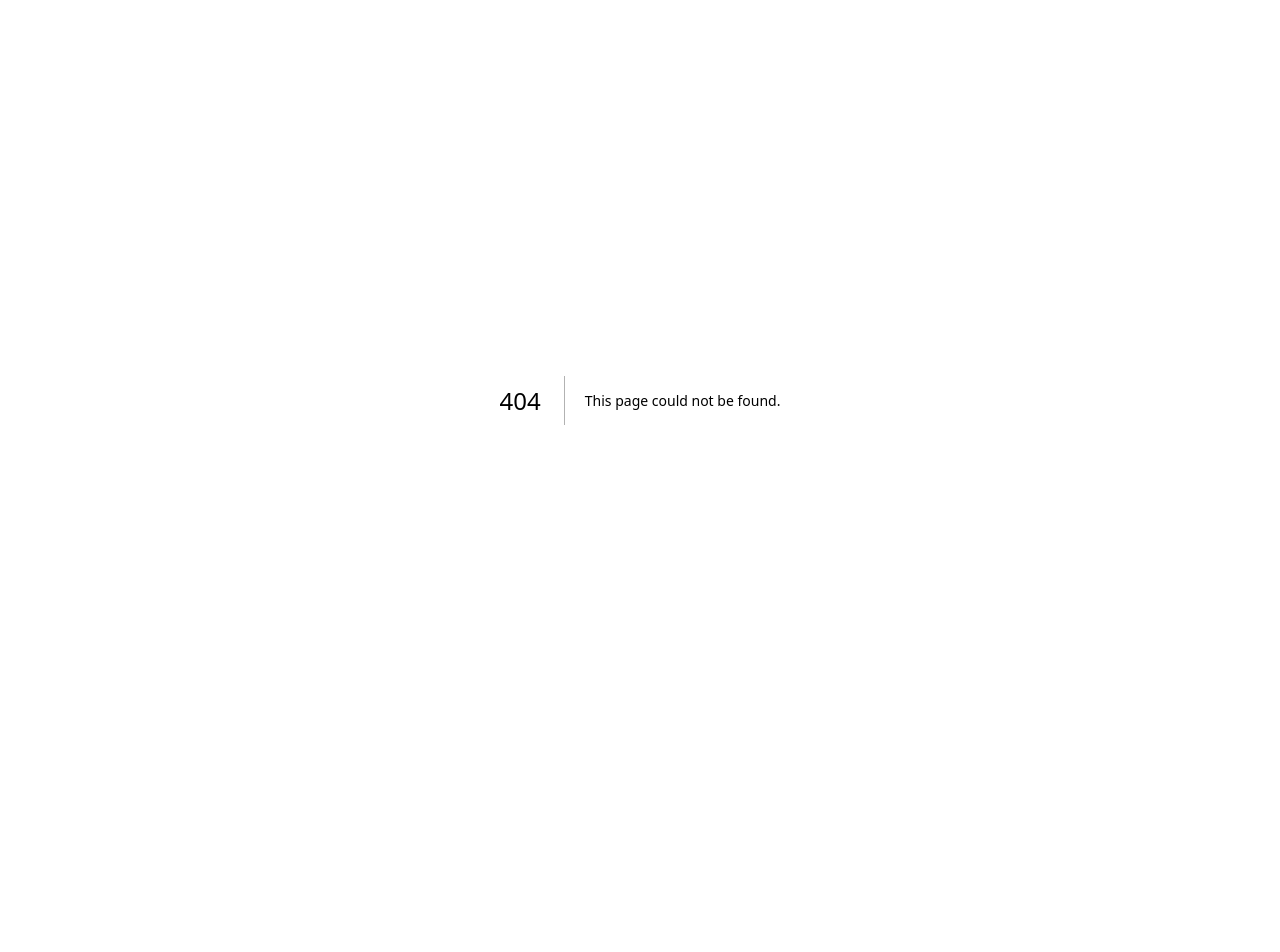
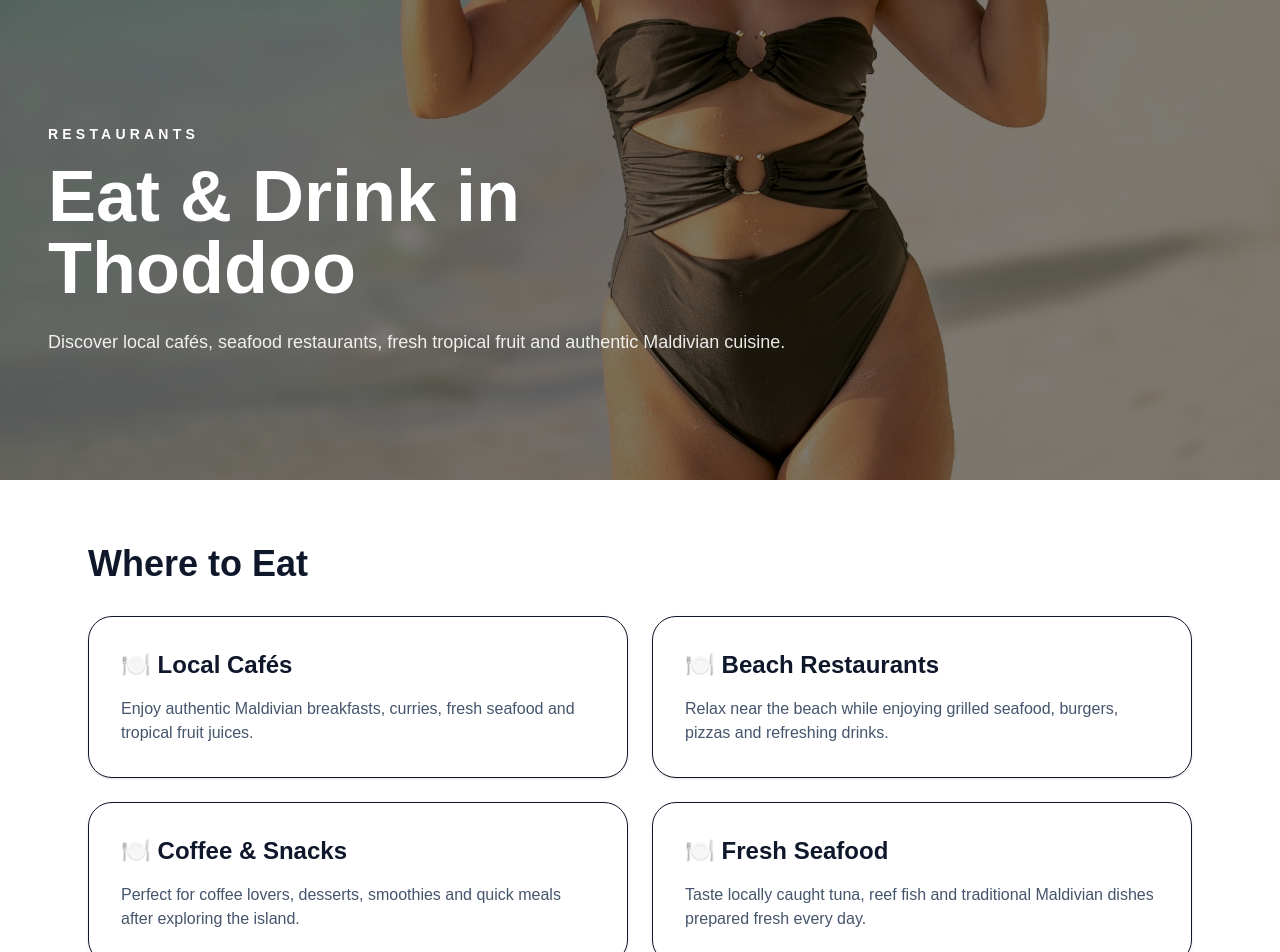
Before and after one commit to ahmedthoddoo-mv/thoddoomaldives, a Next.js app: page /restaurants in a window 1280 px wide. Before the commit this address had no page. Shown: the top 952 px of the page. Before the commit the page ends 800 px from the top, so only its background shows below. Built offline with nearby package versions, Linux system fonts and the light colour scheme.

Commit message:
Add guide, about and restaurants pages

```diff
--- /dev/null
+++ b/app/guide/page.tsx
@@ -0,0 +1,44 @@
+export default function GuidePage() {
+  const guides = [
+    ["🏖️", "Bikini Beach", "Where tourists can swim and relax."],
+    ["💵", "Money & ATM", "Bring cash; check ATM availability before arrival."],
+    ["🍽️", "Restaurants", "Local cafés, seafood, Maldivian food, and snacks."],
+    ["🚤", "Transfers", "Speedboat, ferry, private boat, and seaplane options."],
+    ["👕", "Dress Code", "Respect local island culture outside bikini beach."],
+    ["🌦️", "Best Time to Visit", "Sunny season is popular, but Thoddoo is beautiful year-round."],
+  ];
+
+  return (
+    <main className="min-h-screen bg-white text-slate-900">
+      <section
+        className="relative flex min-h-[60vh] items-center bg-cover bg-center px-6 text-white md:px-12"
+        style={{ backgroundImage: "url('/images/homepage/hero-5.jpg')" }}
+      >
+        <div className="absolute inset-0 bg-black/50" />
+        <div className="relative z-10 max-w-3xl">
+          <p className="mb-4 text-sm font-semibold uppercase tracking-[0.3em]">
+            Travel Guide
+          </p>
+          <h1 className="text-5xl font-bold md:text-7xl">
+            Thoddoo Travel Guide
+          </h1>
+          <p className="mt-6 text-lg text-white/90">
+            Useful island information before you arrive in Thoddoo.
+          </p>
+        </div>
+      </section>
+
+      <section className="mx-auto max-w-6xl px-6 py-16">
+        <div className="grid gap-6 md:grid-cols-3">
+          {guides.map(([icon, title, desc]) => (
+            <div key={title} className="rounded-3xl border bg-white p-6 shadow-sm">
+              <div className="text-4xl">{icon}</div>
+              <h2 className="mt-4 text-2xl font-bold">{title}</h2>
+              <p className="mt-3 text-slate-600">{desc}</p>
+            </div>
+          ))}
+        </div>
+      </section>
+    </main>
+  );
+}
--- /dev/null
+++ b/app/restaurants/page.tsx
@@ -0,0 +1,73 @@
+export default function RestaurantsPage() {
+  const restaurants = [
+    {
+      name: "Local Cafés",
+      description:
+        "Enjoy authentic Maldivian breakfasts, curries, fresh seafood and tropical fruit juices.",
+    },
+    {
+      name: "Beach Restaurants",
+      description:
+        "Relax near the beach while enjoying grilled seafood, burgers, pizzas and refreshing drinks.",
+    },
+    {
+      name: "Coffee & Snacks",
+      description:
+        "Perfect for coffee lovers, desserts, smoothies and quick meals after exploring the island.",
+    },
+    {
+      name: "Fresh Seafood",
+      description:
+        "Taste locally caught tuna, reef fish and traditional Maldivian dishes prepared fresh every day.",
+    },
+  ];
+
+  return (
+    <main className="min-h-screen bg-white text-slate-900">
+      <section
+        className="relative flex min-h-[60vh] items-center bg-cover bg-center px-6 text-white md:px-12"
+        style={{ backgroundImage: "url('/images/homepage/hero-2.jpg')" }}
+      >
+        <div className="absolute inset-0 bg-black/50" />
+
+        <div className="relative z-10 max-w-3xl">
+          <p className="mb-4 text-sm font-semibold uppercase tracking-[0.3em]">
+            Restaurants
+          </p>
+
+          <h1 className="text-5xl font-bold md:text-7xl">
+            Eat & Drink in Thoddoo
+          </h1>
+
+          <p className="mt-6 text-lg text-white/90">
+            Discover local cafés, seafood restaurants, fresh tropical fruit and
+            authentic Maldivian cuisine.
+          </p>
+        </div>
+      </section>
+
+      <section className="mx-auto max-w-6xl px-6 py-16">
+        <h2 className="text-4xl font-bold">
+          Where to Eat
+        </h2>
+
+        <div className="mt-8 grid gap-6 md:grid-cols-2">
+          {restaurants.map((restaurant) => (
+            <div
+              key={restaurant.name}
+              className="rounded-3xl border bg-white p-8 shadow-sm"
+            >
+              <h3 className="text-2xl font-bold">
+                🍽️ {restaurant.name}
+              </h3>
+
+              <p className="mt-4 text-slate-600">
+                {restaurant.description}
+              </p>
+            </div>
+          ))}
+        </div>
+      </section>
+    </main>
+  );
+}
```
Also changed, not shown: app/about/page.tsx (added), app/contact/page.tsx (added).
